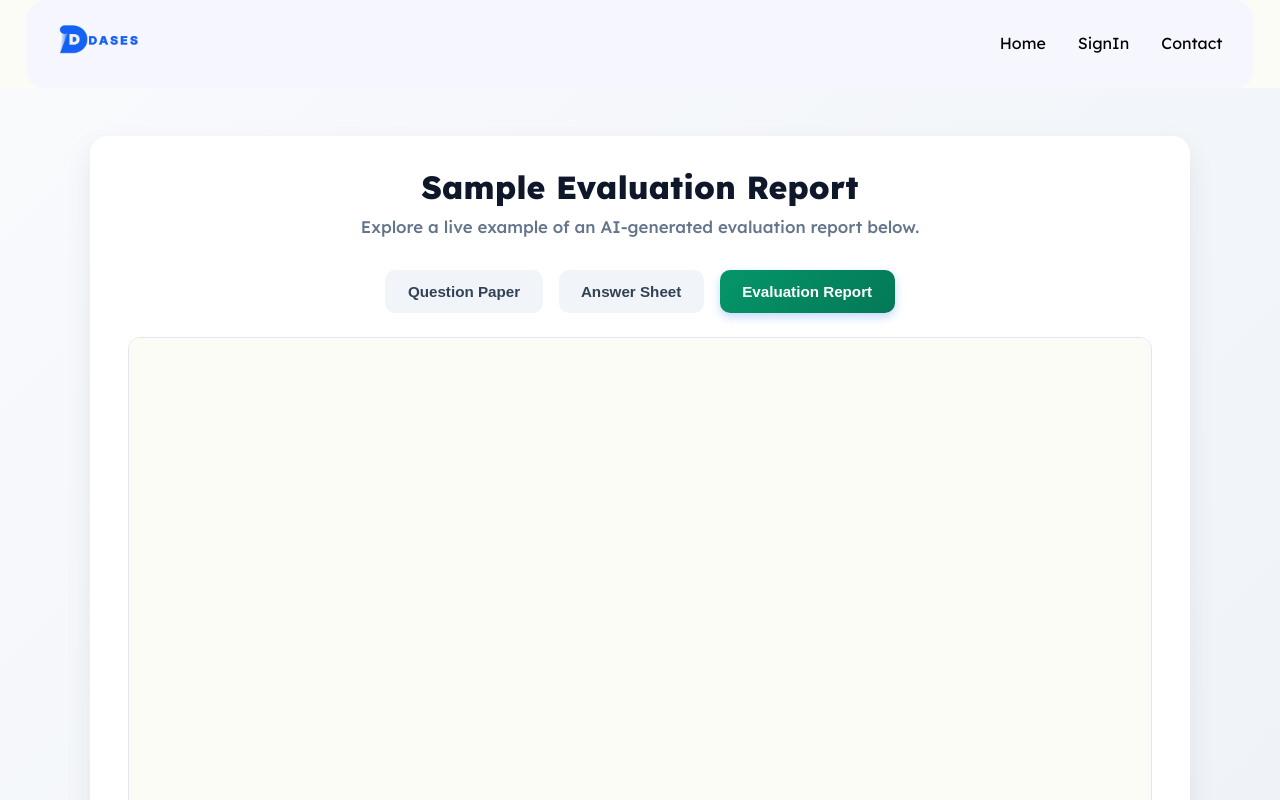
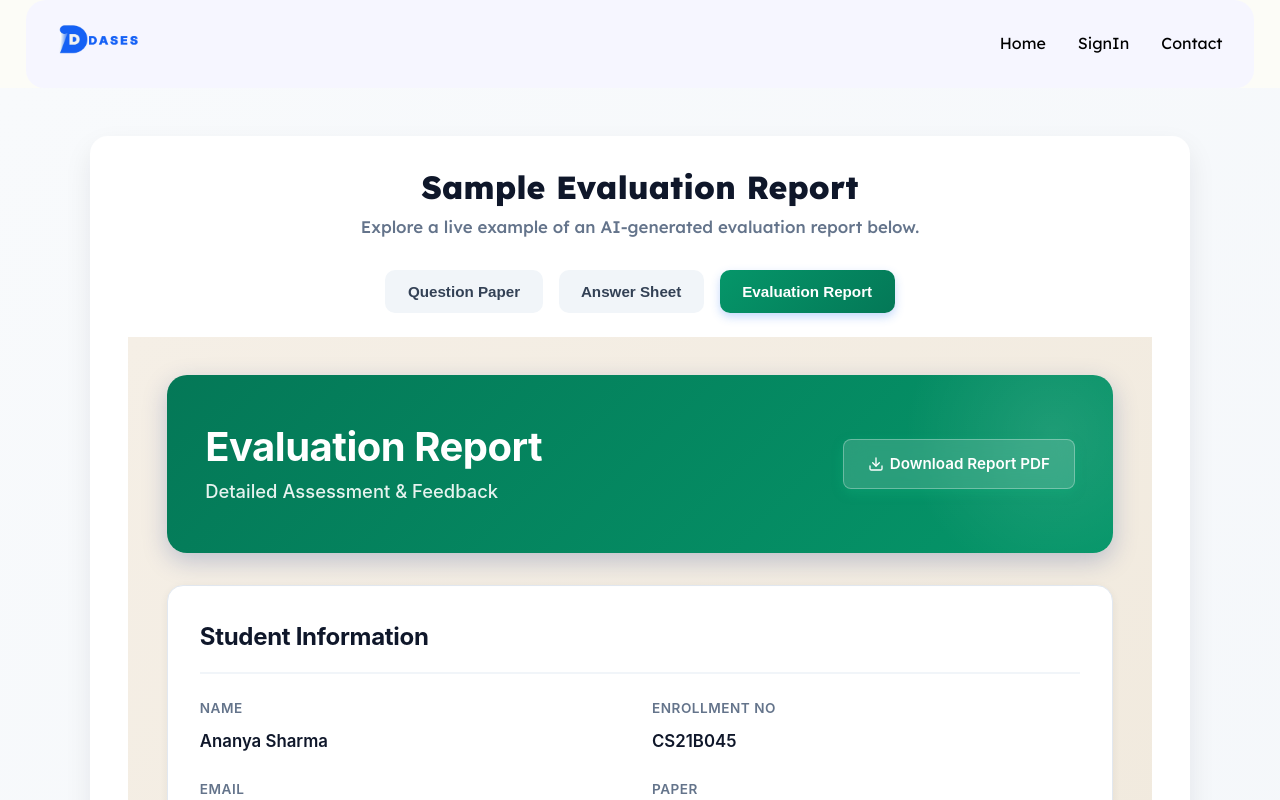
Before and after one commit to BigChalkBox/bcb-website, a Next.js app: page /sample-report in a window 1280 px wide. Shown: the top 800 px of the page. Built offline with nearby package versions, Linux system fonts and the light colour scheme.

Commit message:
Rewire sample-report page to render ReportView inline instead of iframing /reports/[id]

```diff
--- a/src/app/sample-report/SampleReportPage.module.css
+++ b/src/app/sample-report/SampleReportPage.module.css
@@ -93,6 +93,11 @@
   width: 100%;
   height: clamp(60vh, 75vh, 80vh);
   border: none;
+}
+
+
+.reportWrapper {
+  width: 100%;
 }
 
 
--- a/src/app/sample-report/page.js
+++ b/src/app/sample-report/page.js
@@ -1,32 +1,22 @@
 "use client";
 
-import { useState, useEffect } from "react";
+import { useState } from "react";
 import styles from "./SampleReportPage.module.css";
 
 import BookDemoForm from "@/components/BookDemoForm";
 import Header from "@/components/Header";
+import ReportView from "./ReportView";
+import reportData from "./report-data.json";
 
+const TABS = {
+  question: { title: "Question Paper", kind: "pdf", url: "/samples/question_paper.pdf" },
+  answer: { title: "Answer Sheet", kind: "pdf", url: "/samples/answer_sheet.pdf" },
+  report: { title: "Evaluation Report", kind: "report" },
+};
 
 export default function SampleReportPage() {
-    const [baseUrl, setBaseUrl] = useState("");
-
-    useEffect(() => {
-        // Automatically set base URL (localhost, vercel, or any domain)
-        if (typeof window !== "undefined") {
-            setBaseUrl(window.location.origin);
-        }
-    }, []);
-
-    const pdfs = {
-        question: { title: "Question Paper", url: "/samples/question_paper.pdf" },
-        answer: { title: "Answer Sheet", url: "/samples/answer_sheet.pdf" },
-        report: {
-            title: "Evaluation Report",
-            url: `${baseUrl}/reports/dd73eef3-3697-4823-b8b0-e35f1d3645d8`,
-        },
-    };
-
   const [activeTab, setActiveTab] = useState("report");
+  const active = TABS[activeTab];
 
   return (
     <>
@@ -42,11 +32,10 @@ export default function SampleReportPage() {
           </header>
 
           <div className={styles.tabs}>
-                        {Object.entries(pdfs).map(([key, data]) => (
+            {Object.entries(TABS).map(([key, data]) => (
               <button
                 key={key}
-                                className={`${styles.tabButton} ${activeTab === key ? styles.active : ""
-                                    }`}
+                className={`${styles.tabButton} ${activeTab === key ? styles.active : ""}`}
                 onClick={() => setActiveTab(key)}
               >
                 {data.title}
@@ -54,30 +43,27 @@ export default function SampleReportPage() {
             ))}
           </div>
 
-                    {baseUrl ? (
+          {active.kind === "pdf" ? (
             <div className={styles.viewer}>
-                            <iframe
-                                src={pdfs[activeTab].url}
-                                className={styles.pdfFrame}
-                                title={pdfs[activeTab].title}
-                            ></iframe>
+              <iframe src={active.url} className={styles.pdfFrame} title={active.title}></iframe>
             </div>
           ) : (
-                        <p className={styles.loading}>Loading viewer...</p>
+            <div className={styles.reportWrapper}>
+              <ReportView data={reportData} downloadHref="/samples/evaluation_report.pdf" />
+            </div>
           )}
         </div>
       </section>
       <BookDemoForm />
 
-
-            {/* Footer CTA */}
       <section className={styles.ctaSection}>
         <div className={styles.ctaContent}>
           <h2 className={styles.ctaTitle}>Ready to Simplify Evaluation & Save Hours?</h2>
           <p className={styles.ctaDescription}>
             Join leading institutions that trust DASES for faster, fairer, and smarter assessments.
           </p>
-                    <button className={styles.primaryButton}
+          <button
+            className={styles.primaryButton}
             onClick={() => {
               const el = document.getElementById("bookDemo");
               el?.scrollIntoView({ behavior: "smooth" });
@@ -86,13 +72,11 @@ export default function SampleReportPage() {
                 setTimeout(() => el?.classList.remove("highlight"), 2000);
               }, 700);
             }}
-
-                    >Book Your Free Demo</button>
+          >
+            Book Your Free Demo
+          </button>
         </div>
       </section>
-
-
-
     </>
   );
 }
```
Lines whose indentation alone changed are shown as unchanged.
